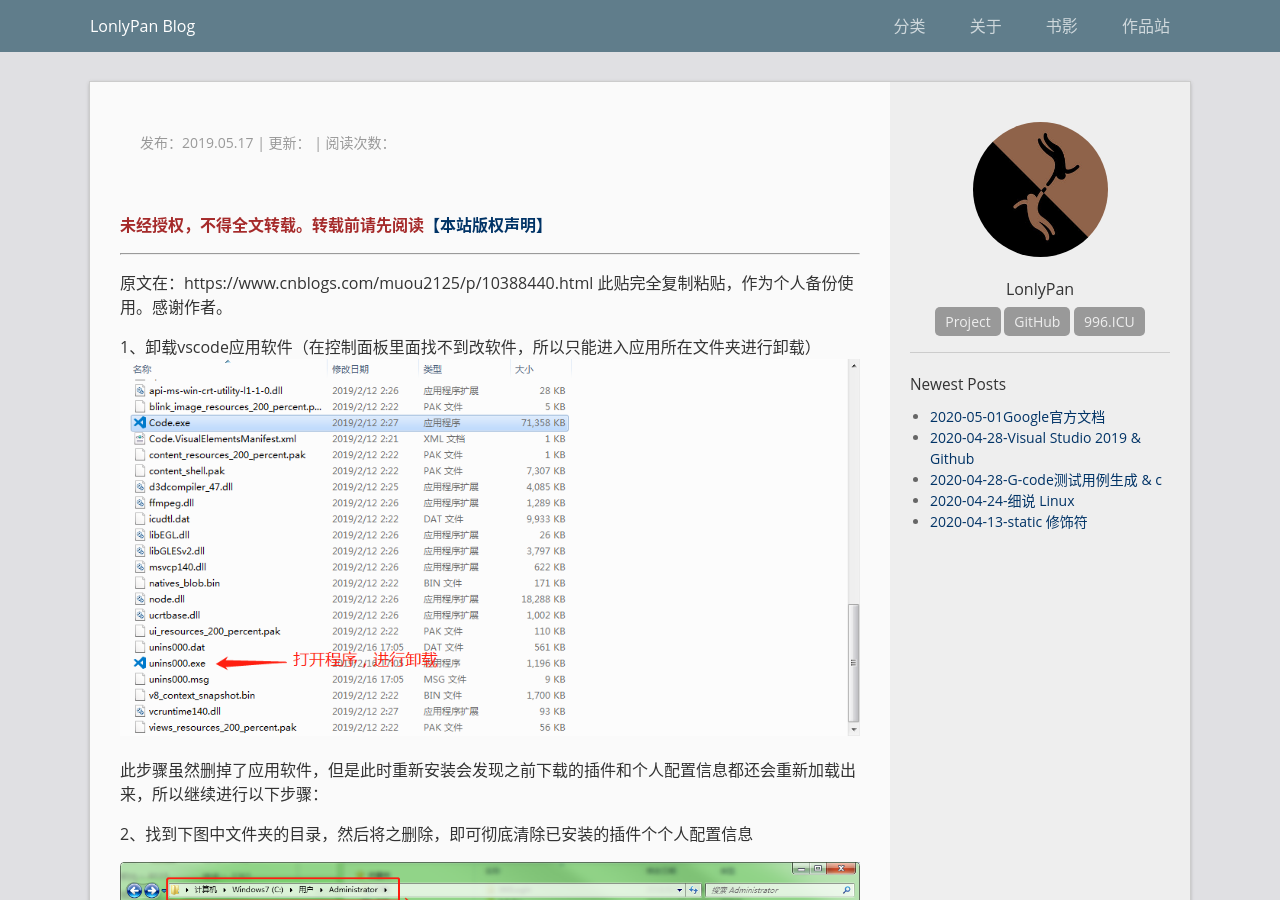
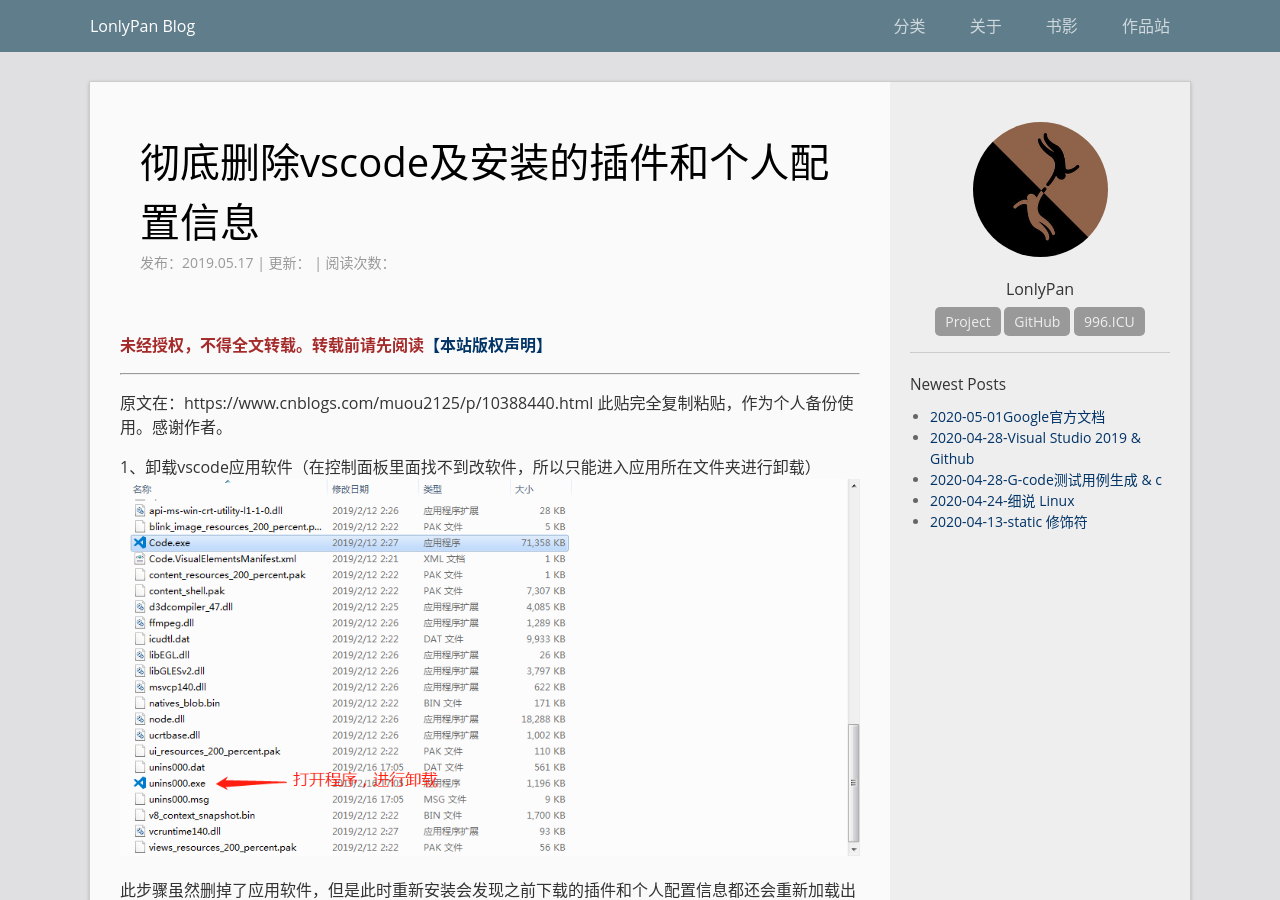
Before and after one commit to LonlyStack/LonlyPan.github.io, a Jekyll site: the page built from _posts/2019-05-17-彻底删除vscode及安装的插件和个人配置信息.md, in a window 1280 px wide and 900 px high. Built offline with Jekyll 4.4.1, drawn with Linux system fonts in a browser that asks for light colours; comment, search, counter and statistics services are not loaded.

Commit message:
修改文件: _posts/2019-05-17-彻底删除vscode及安装的插件和个人配置信息.md

```diff
--- a/_posts/2019-05-17-彻底删除vscode及安装的插件和个人配置信息.md
+++ b/_posts/2019-05-17-彻底删除vscode及安装的插件和个人配置信息.md
@@ -1,6 +1,7 @@
 ---
 layout: post
-title:  "彻底删除vscode及安装的插件和个人配置信息"
+show_title:  "彻底删除vscode及安装的插件和个人配置信息"
+title:  "2019-05-17-彻底删除vscode及安装的插件和个人配置信息"
 date:   2019-05-17 11:12
 categories: software
 ---
```
